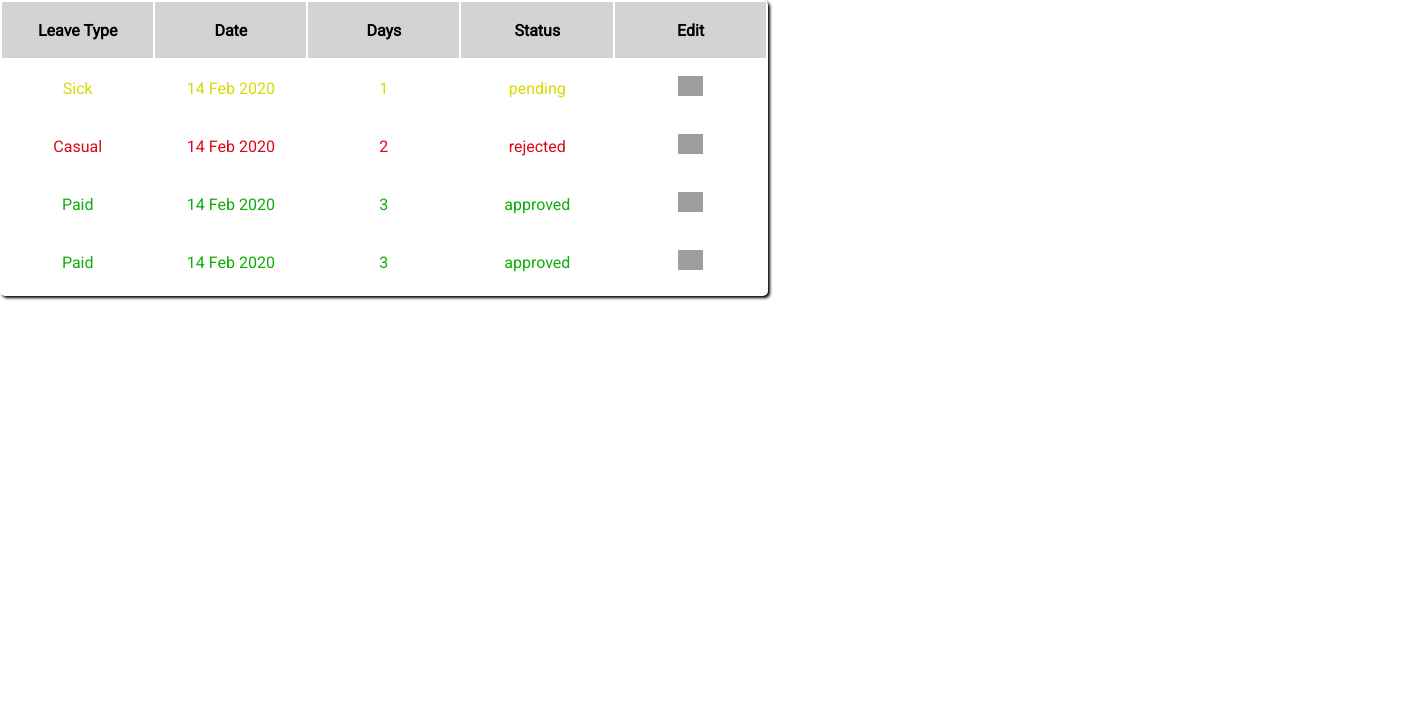
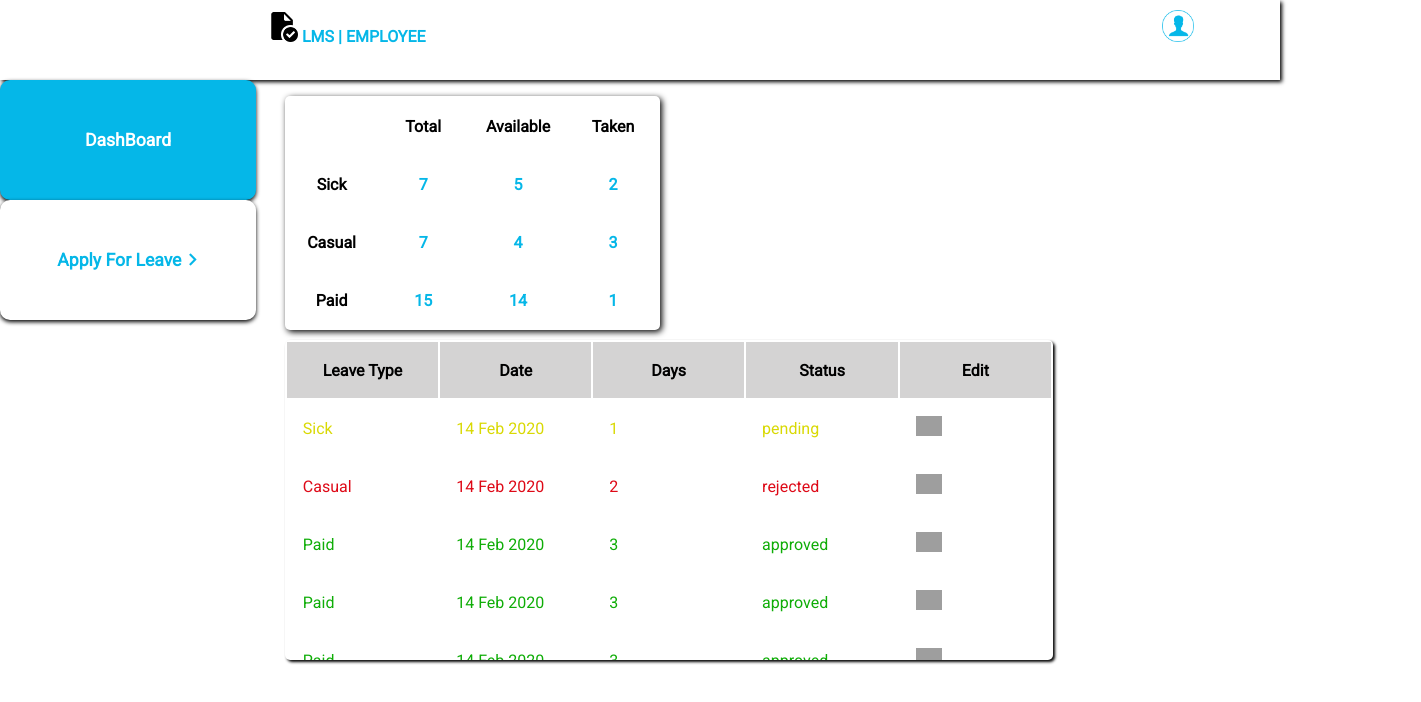
Before and after one commit to Sahil1109/LMS_FRONTEND, a React (Create React App) app in the folder client/: page / in a window 1280 px wide. Shown: the top 702 px of the page, 1421 px wide, since content can reach past the window. Built offline with nearby package versions, Linux system fonts and the light colour scheme; grey boxes are pictures that could not be loaded.

Commit message:
pushing employee dashboard

```diff
--- a/client/package.json
+++ b/client/package.json
@@ -9,6 +9,7 @@
     "react": "^16.12.0",
     "react-dom": "^16.12.0",
     "react-redux": "^7.1.3",
+    "react-script": "^2.0.5",
     "react-scripts": "^3.3.1",
     "redux": "^4.0.5"
   },
--- a/client/src/App.css
+++ b/client/src/App.css
@@ -1,38 +1,13 @@
-.App {
-  text-align: center;
+.App #main{
+  box-sizing: border-box;
 }
 
-.App-logo {
-  height: 40vmin;
-  pointer-events: none;
+.App{
+  display: grid;
+  grid-template-rows: 10vh 90vh;
 }
 
-@media (prefers-reduced-motion: no-preference) {
-  .App-logo {
-    animation: App-logo-spin infinite 20s linear;
-  }
+#main{
+  display: grid;
+  grid-template-columns: 21vw 79vw;
 }
-
-.App-header {
-  background-color: #282c34;
-  min-height: 100vh;
-  display: flex;
-  flex-direction: column;
-  align-items: center;
-  justify-content: center;
-  font-size: calc(10px + 2vmin);
-  color: white;
-}
-
-.App-link {
-  color: #61dafb;
-}
-
-@keyframes App-logo-spin {
-  from {
-    transform: rotate(0deg);
-  }
-  to {
-    transform: rotate(360deg);
-  }
-}
--- a/client/src/App.js
+++ b/client/src/App.js
@@ -2,14 +2,27 @@ import React from 'react';
 import Nav from './components/Nav'
 import Sidebar from './components/SideBar'
 import LeaveTable from './components/LeaveTable'
+import LeaveList from './components/LeaveList'
+import EmpDashboard from './components/EmpDashboard'
 import './App.css';
 
 function App() {
   return (
-    <div className="App">
-      {/* <Nav></Nav>
-      <Sidebar></Sidebar> */}
-      <LeaveTable></LeaveTable>
+    <div className="App" id="app">
+      <div id="top">
+      <Nav></Nav>
+      </div>
+
+
+      <div id="main">
+      <Sidebar></Sidebar>
+      {/* your application div should be placed inside a div like this */}
+      <EmpDashboard></EmpDashboard>
+      </div>
+
+
+
+
     </div>
   );
 }
--- /dev/null
+++ b/client/src/components/EmpDashboard.js
@@ -0,0 +1,16 @@
+import React from 'react'
+import '../styles/empdashboard.css'
+import LeaveTable from './LeaveTable'
+import LeaveList from './LeaveList'
+
+function EmpDashboard() {
+    return (
+        <div id="empd">
+            <LeaveList></LeaveList>
+            <LeaveTable></LeaveTable>
+
+        </div>
+    )
+}
+
+export default EmpDashboard
--- /dev/null
+++ b/client/src/components/LeaveList.js
@@ -0,0 +1,32 @@
+import React,{useState} from 'react'
+import LeaveListEntry from './LeaveListEntry'
+import leaves from '../data/leaves'
+import '../styles/leaveList.css'
+
+function LeaveList() {
+    let [leaveslist,setLeaveslist]=useState(leaves)
+
+
+    const getData=()=>{
+        return (leaveslist.map((leave)=>{
+            return <LeaveListEntry leave={leave}></LeaveListEntry>
+        }))
+    }
+    return (
+        <div id="leavelist">
+            <table>
+                <tr>
+                    <th> </th>
+                    <th>Total</th>
+                    <th>Available</th>
+                    <th>Taken</th>
+
+                </tr>
+                {getData()}
+            </table>
+
+        </div>
+    )
+}
+
+export default LeaveList
--- /dev/null
+++ b/client/src/components/LeaveListEntry.js
@@ -0,0 +1,15 @@
+import React from 'react'
+
+function LeaveListEntry(props) {
+    return (
+        <tr>
+            <th>{props.leave.type}</th>
+            <td>{props.leave.total}</td>
+            <td>{props.leave.available}</td>
+            <td>{props.leave.taken}</td>
+
+        </tr>
+    )
+}
+
+export default LeaveListEntry
--- /dev/null
+++ b/client/src/data/leaves.js
@@ -0,0 +1,22 @@
+let leaves=[
+    {
+        type:'Sick',
+        available:5,
+        taken:2,
+        total:7
+    },
+    {
+        type:'Casual',
+        available:4,
+        taken:3,
+        total:7
+    },
+    {
+        type:'Paid',
+        available:14,
+        taken:1,
+        total:15
+    }
+]
+
+export default leaves
--- a/client/src/styles/LeaveTable.css
+++ b/client/src/styles/LeaveTable.css
@@ -4,7 +4,7 @@
     border-radius: 5px;
     display: block;
     width:60vw;
-    height: 37vh;
+    height: 40vh;
     overflow-y: scroll;
 }
 
--- /dev/null
+++ b/client/src/styles/empdashboard.css
@@ -0,0 +1,10 @@
+#empd{
+    /* border:1px solid black; */
+    box-sizing: border-box;
+    height:90vh;
+    width:90vw;
+    padding:1rem;
+    display: grid;
+    grid-template-rows: 1fr 2fr;
+    grid-row-gap: 10px;
+}
--- /dev/null
+++ b/client/src/styles/leaveList.css
@@ -0,0 +1,18 @@
+#leavelist table{
+    box-shadow:2px 2px 6px black;
+    border-radius:5px;
+
+}
+
+#leavelist td ,#leavelist th{
+    width:7vw;
+    height: 7vh;
+    padding:1rem;
+
+}
+
+#leavelist td{
+    font-weight: bolder;
+    color:#05b7e8;
+    text-align: center;
+}
```
Also changed, not shown: 1 other file (tests, documents, lock files or other folders).
